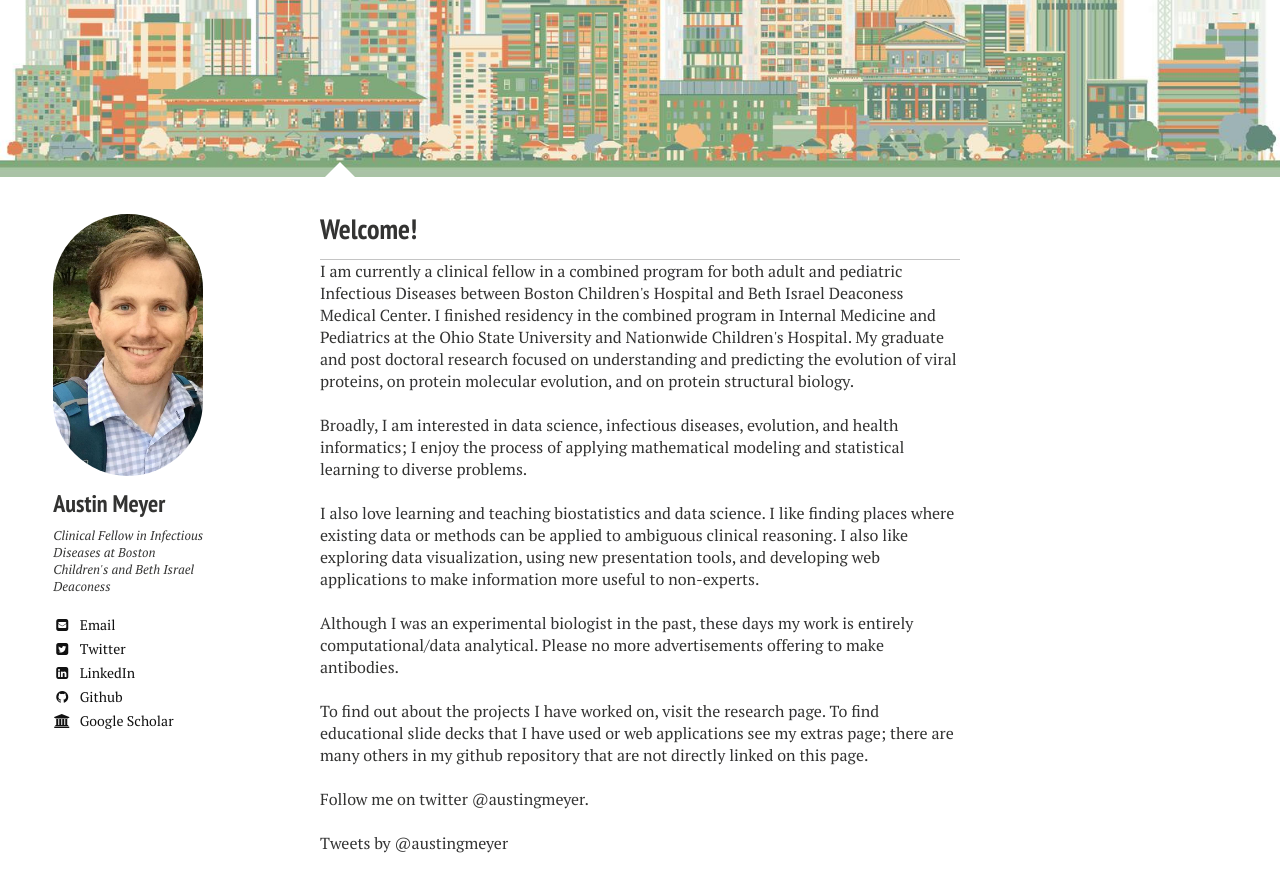
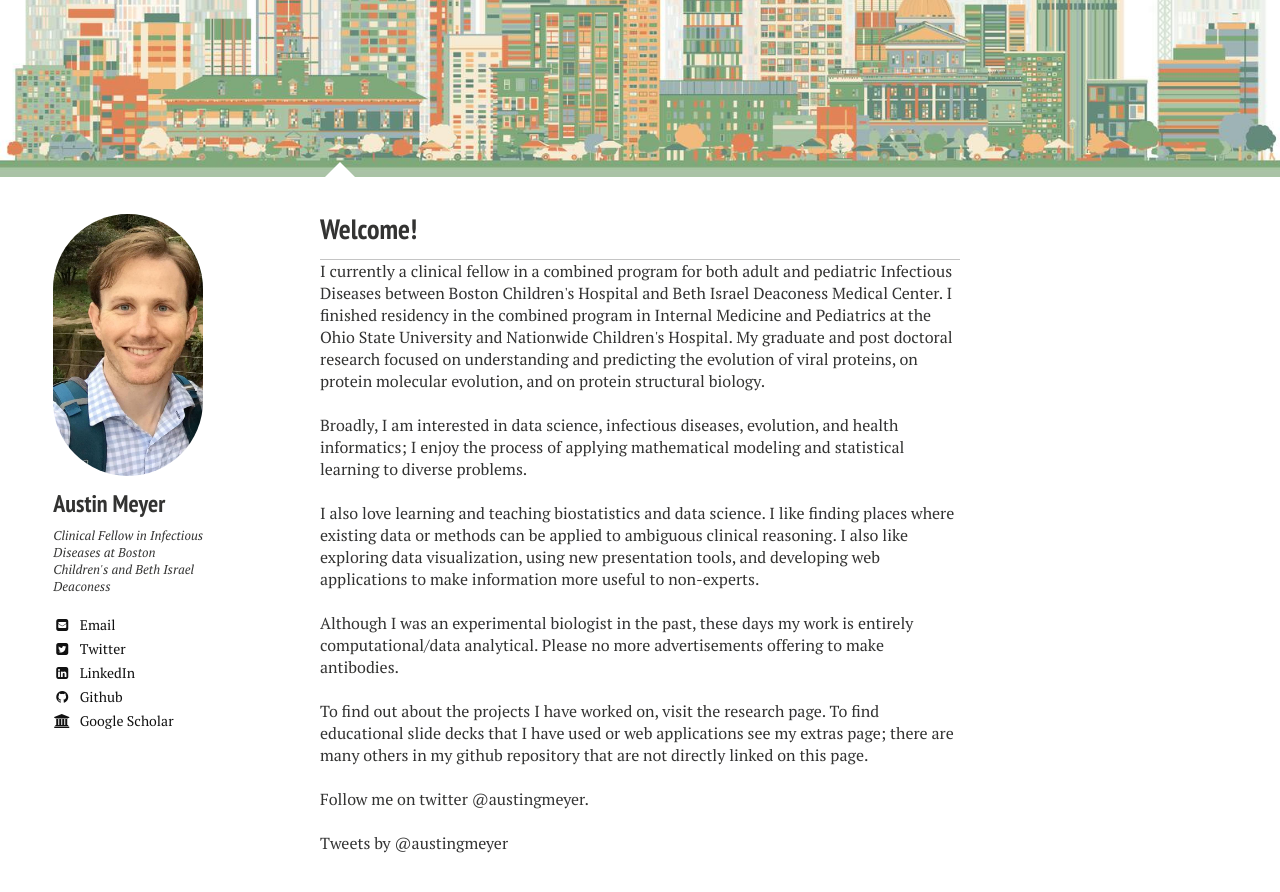
Before and after one commit to ausmeyer/ausmeyer.github.io, a Jekyll site: the page built from index.md, in a window 1280 px wide and 900 px high, scrolled down 353 px. Shown: the top 892 px of the window. Built offline with Jekyll 4.4.1, drawn with Linux system fonts in a browser that asks for light colours; nearby versions of some CDN libraries; comment, search, counter and statistics services are not loaded.

Commit message:
location.

```diff
--- a/_layouts/home.html
+++ b/_layouts/home.html
@@ -35,7 +35,7 @@
   </div>
   <div id="index">
     <h3>Welcome!</h3>
-      I am currently a clinical fellow in a combined program for both adult and pediatric Infectious Diseases between Boston Children's Hospital and Beth Israel Deaconess Medical Center. I finished residency in the combined program in Internal Medicine and Pediatrics at the Ohio State University and Nationwide Children's Hospital. My graduate and post doctoral research focused on understanding and predicting the evolution of viral proteins, on protein molecular evolution, and on protein structural biology.
+      I  currently a clinical fellow in a combined program for both adult and pediatric Infectious Diseases between Boston Children's Hospital and Beth Israel Deaconess Medical Center. I finished residency in the combined program in Internal Medicine and Pediatrics at the Ohio State University and Nationwide Children's Hospital. My graduate and post doctoral research focused on understanding and predicting the evolution of viral proteins, on protein molecular evolution, and on protein structural biology.
       <br><br>
       Broadly, I am interested in data science, infectious diseases, evolution, and health informatics; I enjoy the process of applying mathematical modeling and statistical learning to diverse problems.
       <br><br>
```
Also changed, not shown: index.md (+1 -1 lines).
